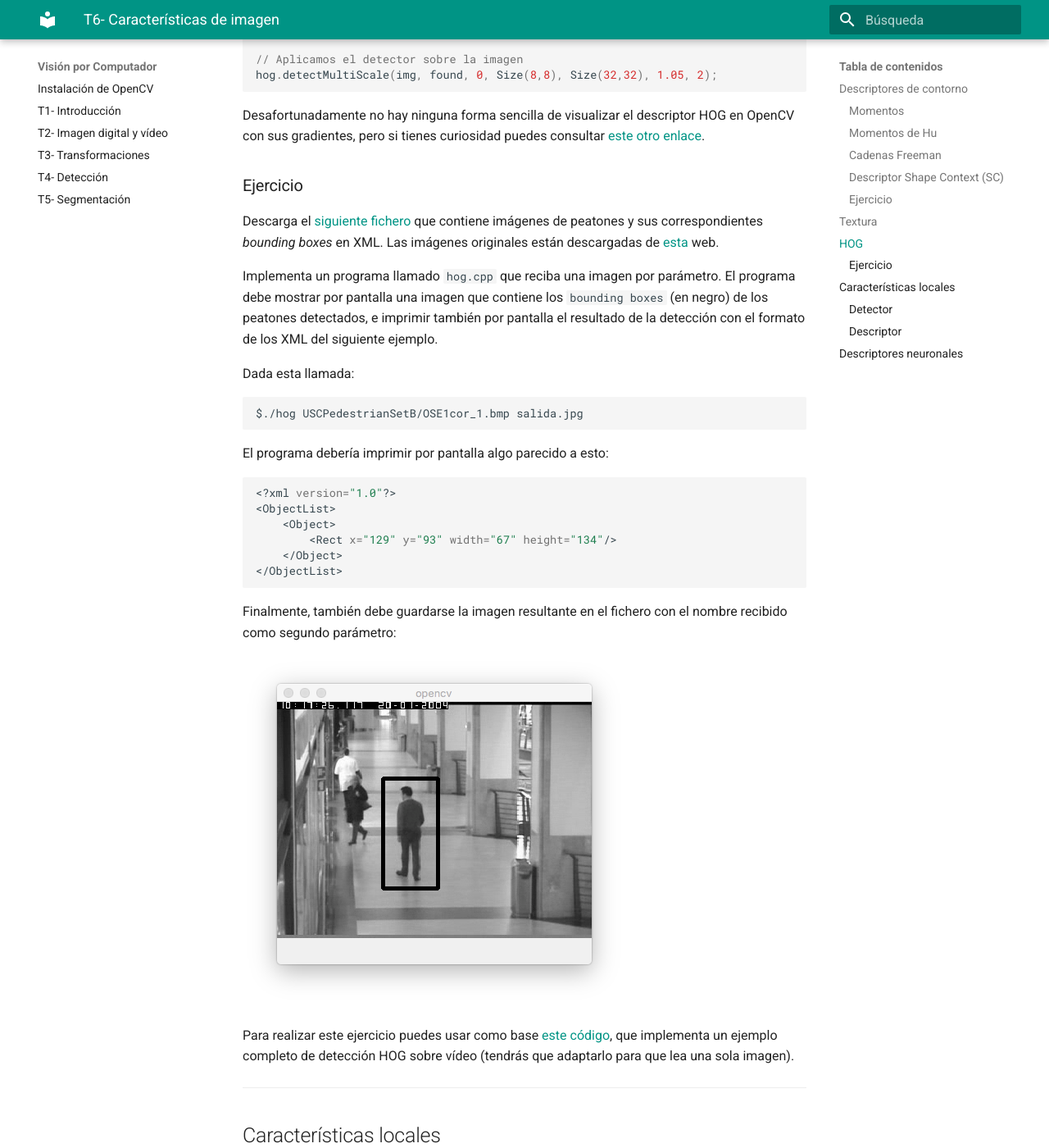
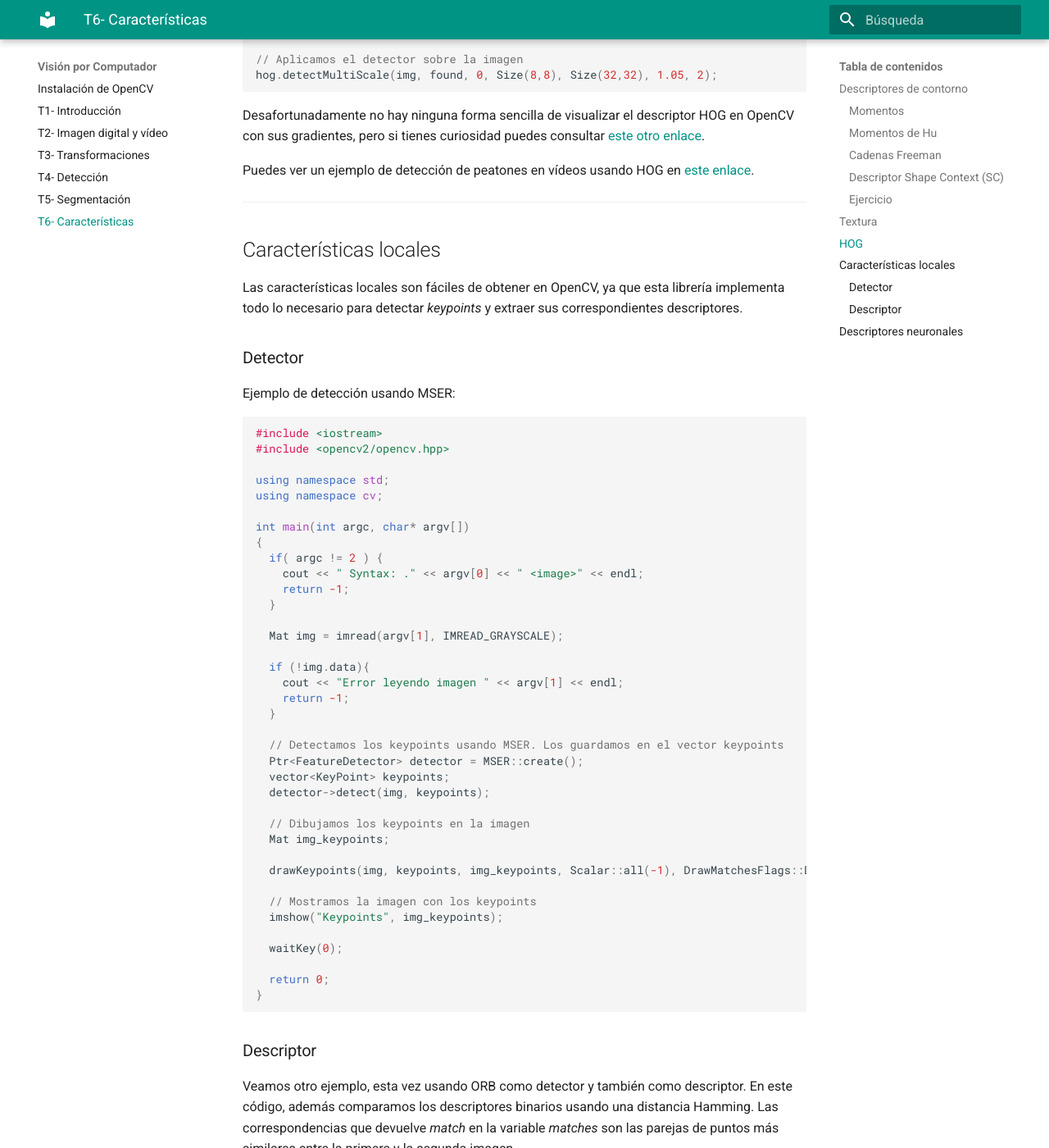
Before and after one commit to pertusa/VisionPorComputador, an MkDocs documentation site: the page built from docs/caracteristicas.md, in a window 1280 px wide and 1400 px high, scrolled down 8503 px. Shown: the whole window at 82% size. Built offline with MkDocs 1.6.1 and Material for MkDocs 9.7.7, drawn with Linux system fonts in a browser that asks for light colours; some of the changed text lies outside the part shown.

Commit message:
T6 added

````diff
--- a/docs/caracteristicas.md
+++ b/docs/caracteristicas.md
@@ -11,13 +11,14 @@
 Una vez hemos extraido los contornos de una imagen, por ejemplo mediante la función `findContours`, podemos calcular sus momentos usando la función `moments`:
 
 <!---
-WM: false);
+WM: i = 0 -> i=0
+WM: i < contours.size() -> i<contours.size()
 --->
 
 ```cpp
 // Extraemos los momentos para cada contorno
 vector<Moments> momentos(contours.size());
-for(int i = 0; i < contours.size(); i++) {
+for(int i=0; i<contours.size(); i++) {
   momentos[i] = moments(contours[i], false);
 }
 ```
@@ -76,15 +77,10 @@
 Se pide completar el siguiente código implementando los comentarios marcados con `TODO`. Crea el programa con el nombre `contourDescriptors.cpp`.
 
 <!---
-WM: Descriptors { (BS)
-    return points; (BS)
-    convexHull) (added 2 BS)
-    "aleatorios" -> "al azar"
-    - SC (BS)
-    caja de Feret (BS)
-    imageIndex = i+1;  (Removed BS)
-    << ".png"; (added BS at the end in the two samples)
-    - Rectangularidad: MRE no Feret
+WM: "al azar" -> "aleatorios"
+    convexHull); -> Added ;
+    << ".png"; (removed BS at the end in the two samples)
+    Compactación (con acento)
 --->
 
 ```cpp
@@ -353,10 +349,6 @@
 
 Si en lugar de extraer el descriptor queremos directamente hacer la detección de personas en una imagen (que es lo normal), se puede usar directamente este código:
 
-<!---
-WM: peatones -> personas
---->
-
 
 ```cpp
 // La siguiente instrucción inicializa un detector de personas.
@@ -369,38 +361,8 @@
 
 Desafortunadamente no hay ninguna forma sencilla de visualizar el descriptor HOG en OpenCV con sus gradientes, pero si tienes curiosidad puedes consultar [este otro enlace](http://www.juergenwiki.de/old_wiki/doku.php?id=public:hog_descriptor_computation_and_visualization).
 
-### Ejercicio
+Puedes ver un ejemplo de detección de peatones en vídeos usando HOG en [este enlace](http://www.magicandlove.com/blog/2011/12/04/people-detection-sample-from-opencv/).
 
-Descarga el [siguiente fichero](images/caracteristicas/USCPedestrianSetB.zip) que contiene imágenes de peatones y sus correspondientes _bounding boxes_ en XML. Las  imágenes originales están descargadas de [esta]( http://iris.usc.edu/Vision-Users/OldUsers/bowu/DatasetWebpage/dataset.html) web.
-
-Implementa un programa llamado `hog.cpp` que reciba una imagen por parámetro. El programa debe mostrar por pantalla una imagen que contiene los `bounding boxes` (en negro) de los peatones detectados, e imprimir también por pantalla el resultado de la detección con el formato de los XML del siguiente ejemplo.
-
-Dada esta llamada:
-
-```bash
-$./hog USCPedestrianSetB/OSE1cor_1.bmp salida.jpg
-```
-
-El programa debería imprimir por pantalla algo parecido a esto:
-
-```bash
-<?xml version="1.0"?>
-<ObjectList>
-	<Object>
-		<Rect x="129" y="93" width="67" height="134"/>
-	</Object>
-</ObjectList>
-```
-
-Finalmente, también debe guardarse la imagen resultante en el fichero con el nombre recibido como segundo parámetro:
-
-![ejemplo detección HOG](images/caracteristicas/hog_sample.png)
-
-Para realizar este ejercicio puedes usar como base [este código](http://www.magicandlove.com/blog/2011/12/04/people-detection-sample-from-opencv/), que implementa un ejemplo completo de detección HOG sobre vídeo (tendrás que adaptarlo para que lea una sola imagen).
-
-<!---
-Cuando hayas terminado, puedes intentar mejorar la precisión de los resultados para que tu programa funcione mejor con esta base de datos.
---->
 
 ----
 
--- a/mkdocs.yml
+++ b/mkdocs.yml
@@ -8,6 +8,7 @@
 - T3- Transformaciones : 'transformaciones.md'
 - T4- Detección : 'deteccion.md'
 - T5- Segmentación : 'segmentacion.md'
+- T6- Características : 'caracteristicas.md'
 
 theme:
     language: es
````
Also changed, not shown: other parts of docs/caracteristicas.md (+4 -4 lines).
